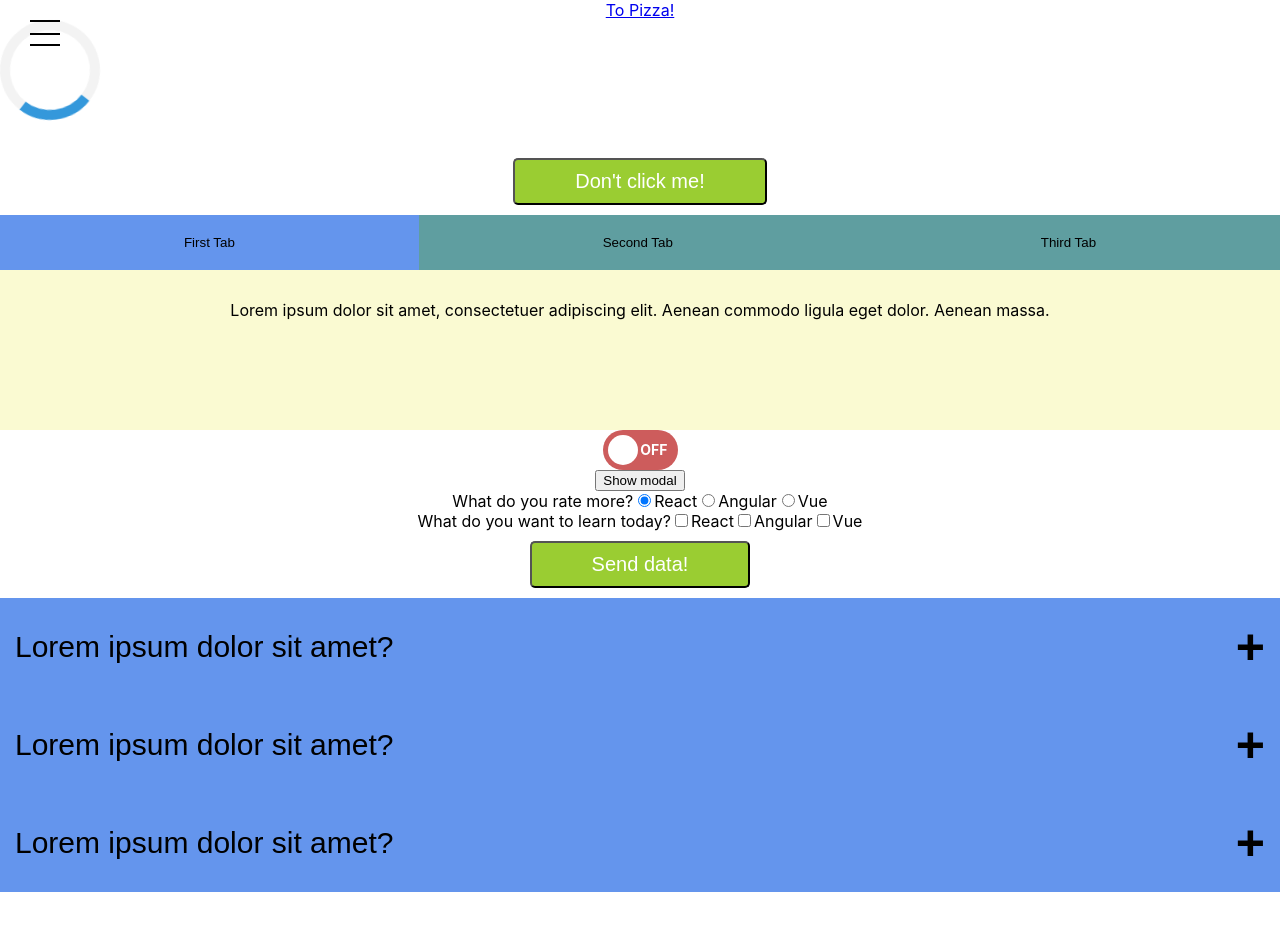
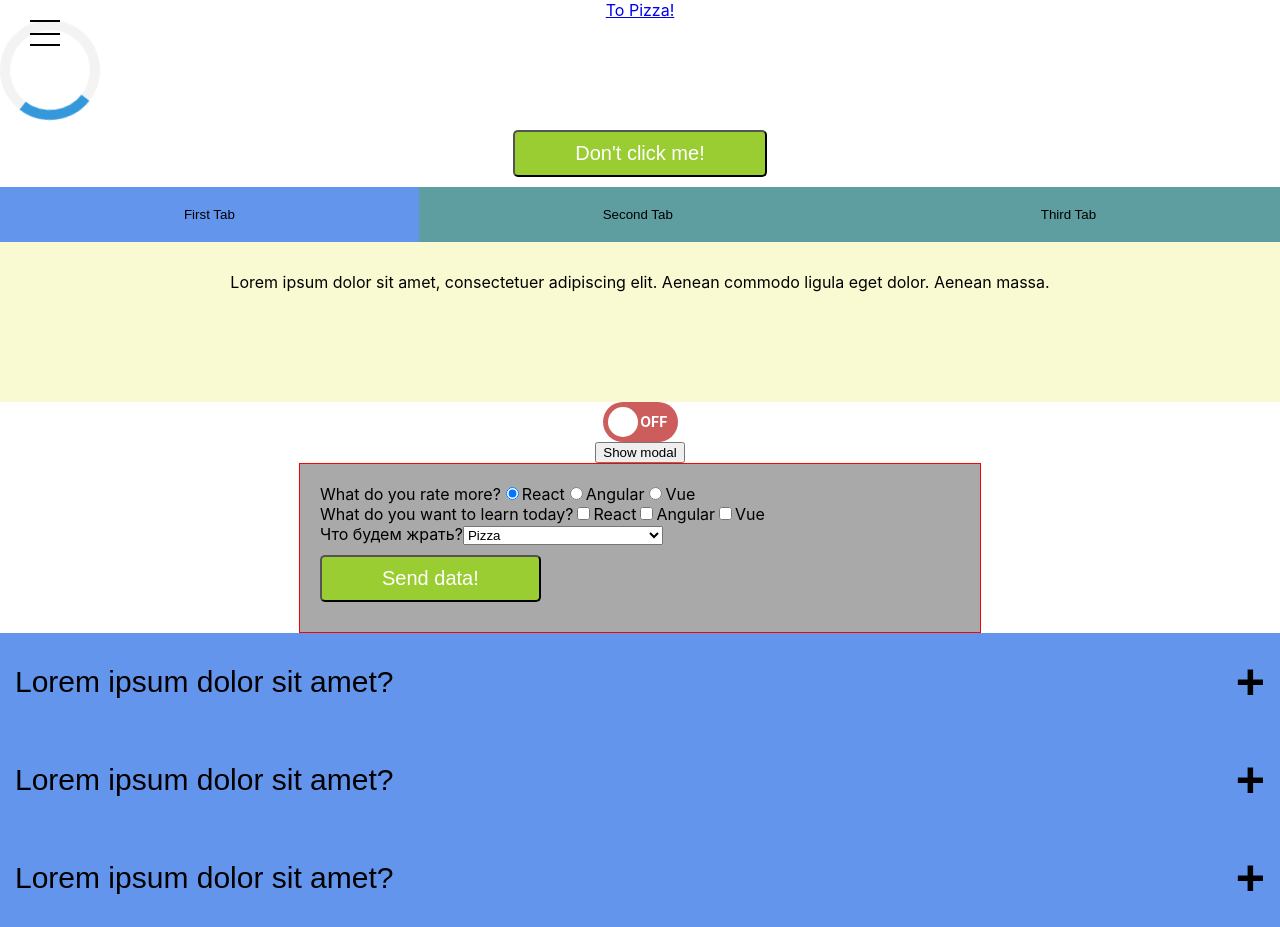
Before and after one commit to j7amo/frontend-cookbook, a React (Create React App) app: page / in a window 1280 px wide. Built offline with nearby package versions, Linux system fonts and the light colour scheme.

Commit message:
feat: add Dropdown support to form, also add some Form styling

```diff
--- a/src/components/Form/Form.js
+++ b/src/components/Form/Form.js
@@ -2,6 +2,40 @@ import React, { useCallback, useState } from 'react';
 import { Button } from '../Button/Button';
 import RadioButton from '../RadioButton/RadioButton';
 import Checkbox from '../Checkbox/Checkbox';
+import Dropdown from '../Dropdown/Dropdown';
+import styles from './Form.module.scss';
+
+// подготовим данные для нарезки опций в дропдауне
+// нужно обратить внимание на структуру данных:
+// value и label очень похожи по своему значению, но это принципиально разные вещи!
+// value реально отправляется на сервер при сабмите формы,
+// а label это просто текстовое значение пункта выпадающего списка, которое нужно пользователю, чтобы понимать, что он выбирает!
+const dropdownOptions = [
+	{
+		value: 'pizza',
+		label: 'Pizza',
+	},
+	{
+		value: 'burger',
+		label: 'Burger',
+	},
+	{
+		value: 'curry',
+		label: 'Curry',
+	},
+	{
+		value: 'pad-thai',
+		label: 'Pad Thai',
+	},
+	{
+		value: 'tom-yum',
+		label: 'Tom Yum',
+	},
+	{
+		value: 'pelmeshki',
+		label: 'Pelmeshki',
+	},
+];
 
 //подготовим данные для "нарезки" радио-кнопок
 const radioData = [
@@ -46,6 +80,9 @@ const Form = () => {
 	// для этого будем использовать массив (размер будет равен размеру исходного массива с данными) с boolean-значениями
 	const [checkedState, setCheckedState] = useState(new Array(checkboxData.length).fill(false));
 
+	// храним и меняем состояние выпадающего списка
+	const [selectedDropdownValue, setSelectedDropdownValue] = useState('');
+
 	// реагируем на отправку формы
 	const handleFormSubmit = (evt) => {
 		// предотвращаем действие браузера по умолчанию (нам на самом деле сейчас не нужна отправка формы)
@@ -55,6 +92,8 @@ const Form = () => {
 		// сформируем и выведем выбранные значения для чекбоксов
 		const checkboxesChosen = checkboxData.filter((checkbox, index) => checkedState[index]).map(({ name }) => name);
 		console.log(`You've submitted LEARNING choice: ${checkboxesChosen}`);
+		// выводим выбранное в выпадающем списке значение
+		console.log(`Сегодня будем жрать ${selectedDropdownValue}`);
 	};
 
 	// реагируем на изменение значения текущей выбранной радио-кнопки
@@ -80,8 +119,13 @@ const Form = () => {
 		[checkedState],
 	);
 
+	// реагируем на изменение выбранного значения выпадающего списка
+	const handleDropdownSelectedValue = useCallback((evt) => {
+		setSelectedDropdownValue(evt.target.value);
+	}, []);
+
 	return (
-		<form onSubmit={handleFormSubmit}>
+		<form className={styles.superSexyForm} onSubmit={handleFormSubmit}>
 			{/*вместо того, чтобы "ловить" событие на каждой отдельной радио-кнопке будем делать это на общем контейнере*/}
 			<div onChange={handleRadioButtonsChange}>
 				What do you rate more?
@@ -96,6 +140,13 @@ const Form = () => {
 					<Checkbox label={label} name={name} checked={checkedState[index]} />
 				))}
 			</div>
+			{/*добавим компонент с выпадающим списком*/}
+			<Dropdown
+				label="Что будем жрать?"
+				options={dropdownOptions}
+				selectedValue={selectedDropdownValue}
+				onChangeHandler={handleDropdownSelectedValue}
+			/>
 			<Button type="submit">Send data!</Button>
 		</form>
 	);
--- a/src/components/Form/Form.module.scss
+++ b/src/components/Form/Form.module.scss
@@ -0,0 +1,9 @@
+.superSexyForm {
+	border: 1px solid red;
+	width: 50vw;
+	display: flex;
+	flex-direction: column;
+	align-items: flex-start;
+	padding: 20px;
+	background-color: darkgrey;
+}
```
